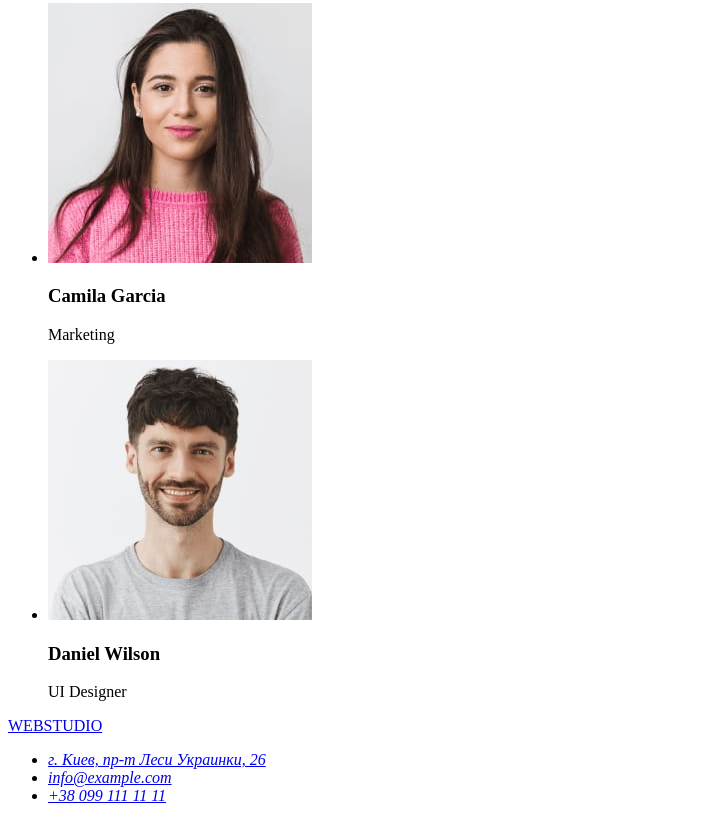
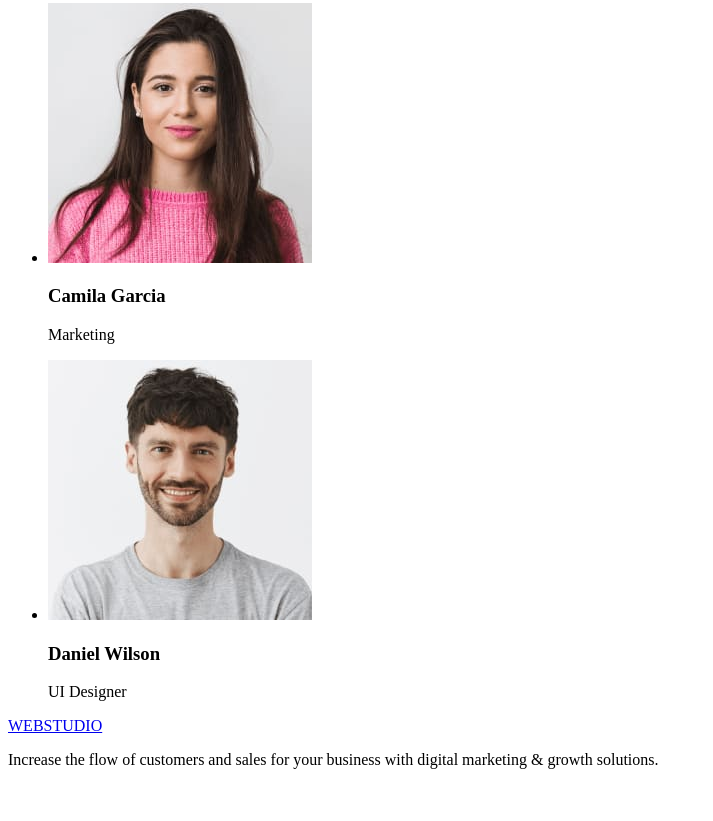
Before and after one commit to YevheniiLevenets/goit-markup-hw-01-fson85, a plain HTML site: page index.html in a window 1280 px wide. Shown: the part 2333-3154 px from the top of the page, without its empty margins (0-713 px from the left). After the commit the page ends 3118 px from the top, so only its background shows below. Drawn offline with Linux system fonts and the light colour scheme.

Commit message:
Update index.html

```diff
--- a/index.html
+++ b/index.html
@@ -143,24 +143,10 @@
     <!--footer Конец страници - лого, адрес, контакты и ссылка-->
     <footer>
       <a href="WEBSTUDIO">WEBSTUDIO</a>
-      <address>
-        <ul>
-          <li>
-            <a
-              href="https://goo.gl/maps/E38QkVw5eqPDdAR36"
-              target="_blank"
-              rel="noopener noreferrer"
-              >г. Киев, пр-т Леси Украинки, 26</a
-            >
-          </li>
-          <li>
-            <a href="mailto:info@example.com">info@example.com</a>
-          </li>
-          <li>
-            <a href="tel:+380991111111">+38 099 111 11 11</a>
-          </li>
-        </ul>
-      </address>
+      <p>
+        Increase the flow of customers and sales for your business with digital
+        marketing & growth solutions.
+      </p>
     </footer>
   </body>
 </html>
```
